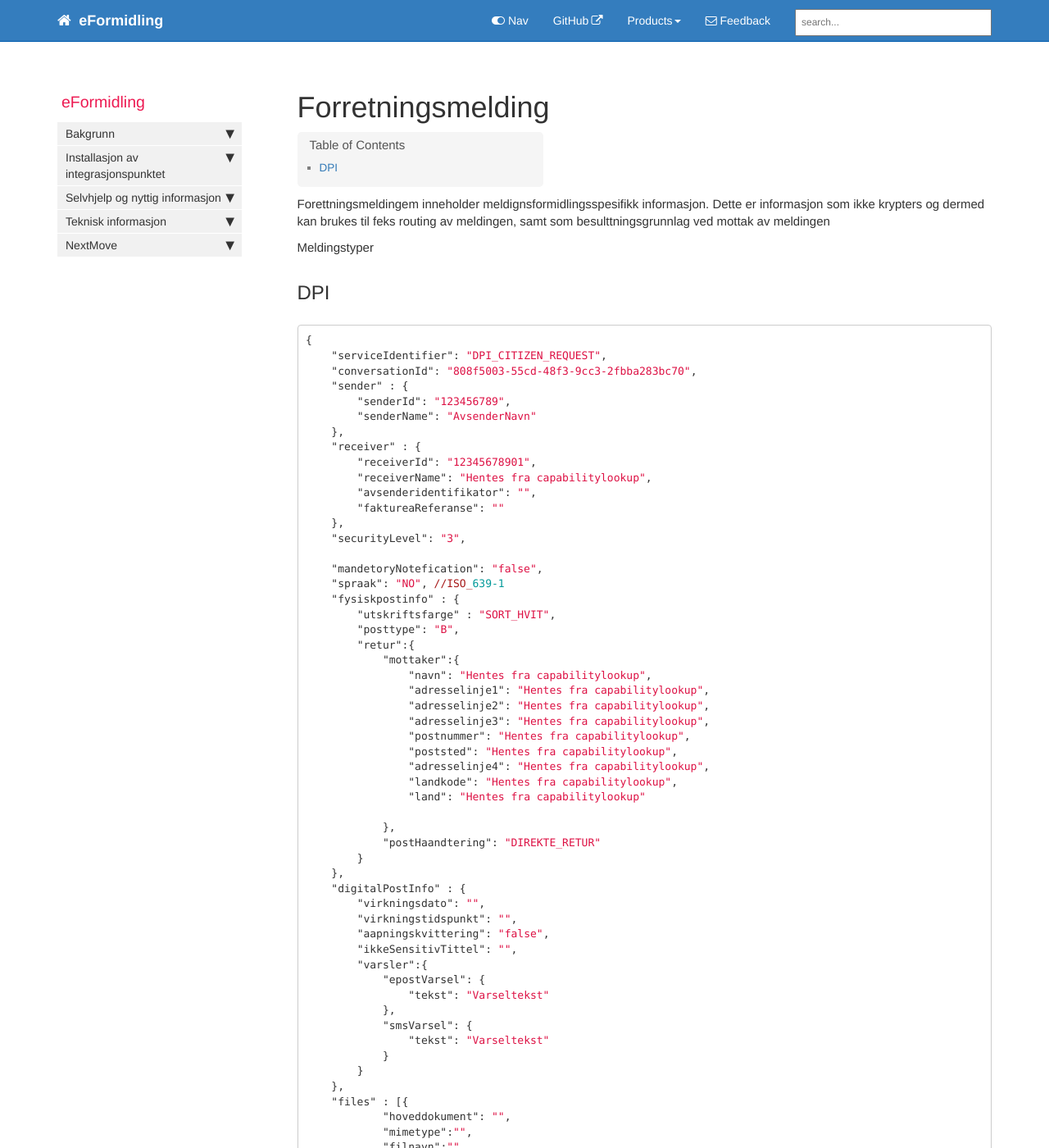
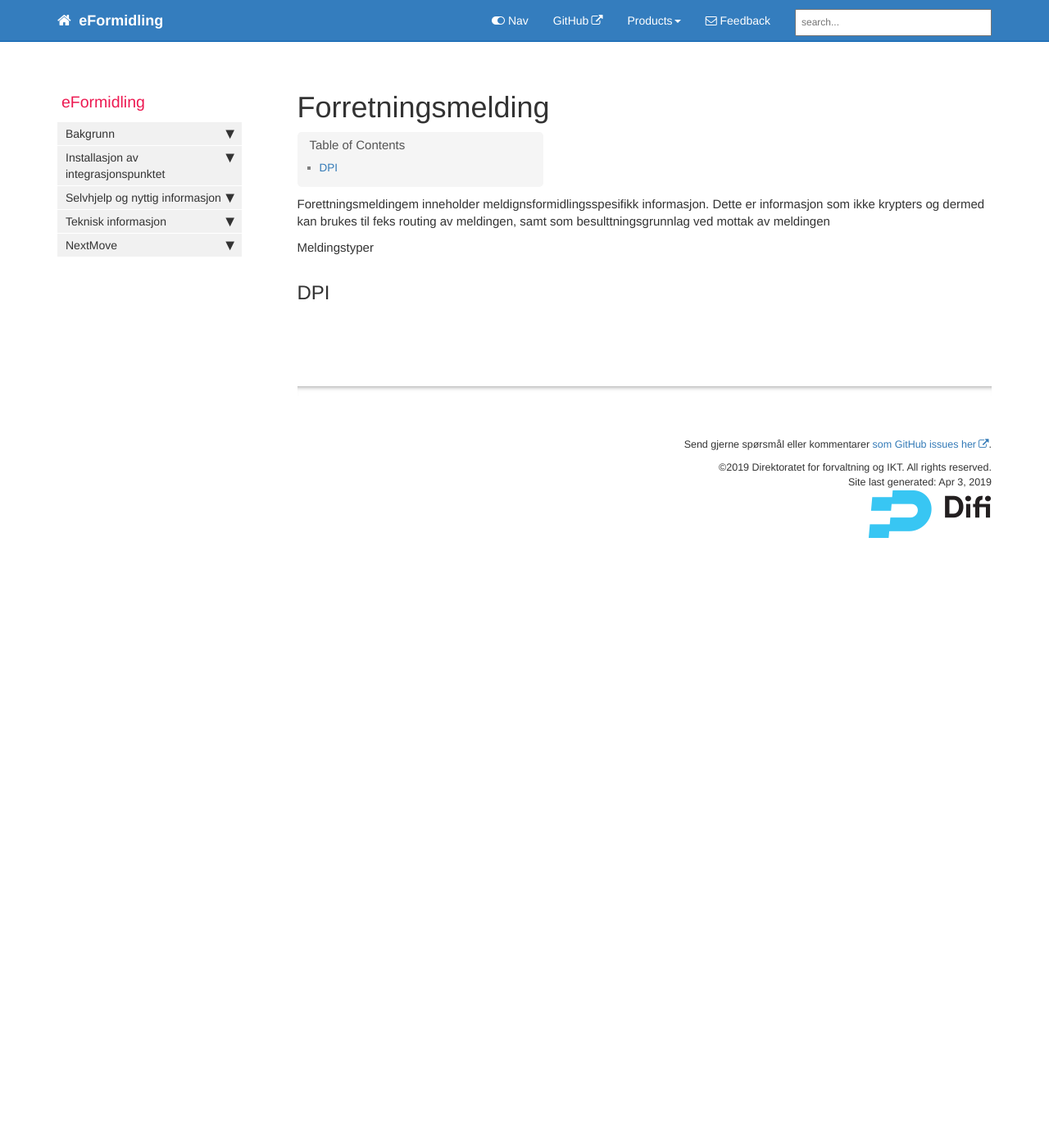
Before and after one commit to difi/eformidling, a Jekyll site: the page built from pages/NextMove/forretningsmelding.md, in a window 1280 px wide and 1400 px high. Shown: the whole window at 82% size. Built offline with Jekyll 4.4.1, drawn with Linux system fonts in a browser that asks for light colours; nearby versions of some CDN libraries; comment, search, counter and statistics services are not loaded; some of the changed text lies outside the part shown.

Commit message:
test again

````diff
--- a/pages/NextMove/forretningsmelding.md
+++ b/pages/NextMove/forretningsmelding.md
@@ -13,64 +13,3 @@ Meldingstyper
 
 
 ## DPI
-
-```json
-{
-    "serviceIdentifier": "DPI_CITIZEN_REQUEST",
-    "conversationId": "808f5003-55cd-48f3-9cc3-2fbba283bc70",
-    "sender" : {
-        "senderId": "123456789",
-        "senderName": "AvsenderNavn"
-    },
-    "receiver" : {
-        "receiverId": "12345678901",
-        "receiverName": "Hentes fra capabilitylookup",
-        "avsenderidentifikator": "",
-        "faktureaReferanse": ""
-    },
-    "securityLevel": "3",
-
-    "mandetoryNotefication": "false",
-    "spraak": "NO", //ISO_639-1
-    "fysiskpostinfo" : {
-        "utskriftsfarge" : "SORT_HVIT",
-        "posttype": "B",
-        "retur":{
-            "mottaker":{
-                "navn": "Hentes fra capabilitylookup",
-                "adresselinje1": "Hentes fra capabilitylookup",
-                "adresselinje2": "Hentes fra capabilitylookup",
-                "adresselinje3": "Hentes fra capabilitylookup",
-                "postnummer": "Hentes fra capabilitylookup",
-                "poststed": "Hentes fra capabilitylookup",
-                "adresselinje4": "Hentes fra capabilitylookup",
-                "landkode": "Hentes fra capabilitylookup",
-                "land": "Hentes fra capabilitylookup"
-
-            },
-            "postHaandtering": "DIREKTE_RETUR"
-        }
-    },
-    "digitalPostInfo" : {
-        "virkningsdato": "",
-        "virkningstidspunkt": "",
-        "aapningskvittering": "false",
-        "ikkeSensitivTittel": "",
-        "varsler":{
-            "epostVarsel": {
-                "tekst": "Varseltekst"
-            },
-            "smsVarsel": {
-                "tekst": "Varseltekst"
-            }
-        }
-    },
-    "files" : [{
-            "hoveddokument": "",
-            "mimetype":"",
-            "filnavn":"",
-            "tittel":""
-        }
-    ]
-}
-```
````
Also changed, not shown: pages/NextMove/meldingsflyt.md (+9 -1 lines), pages/NextMove/message.md (+1 -1 lines).
